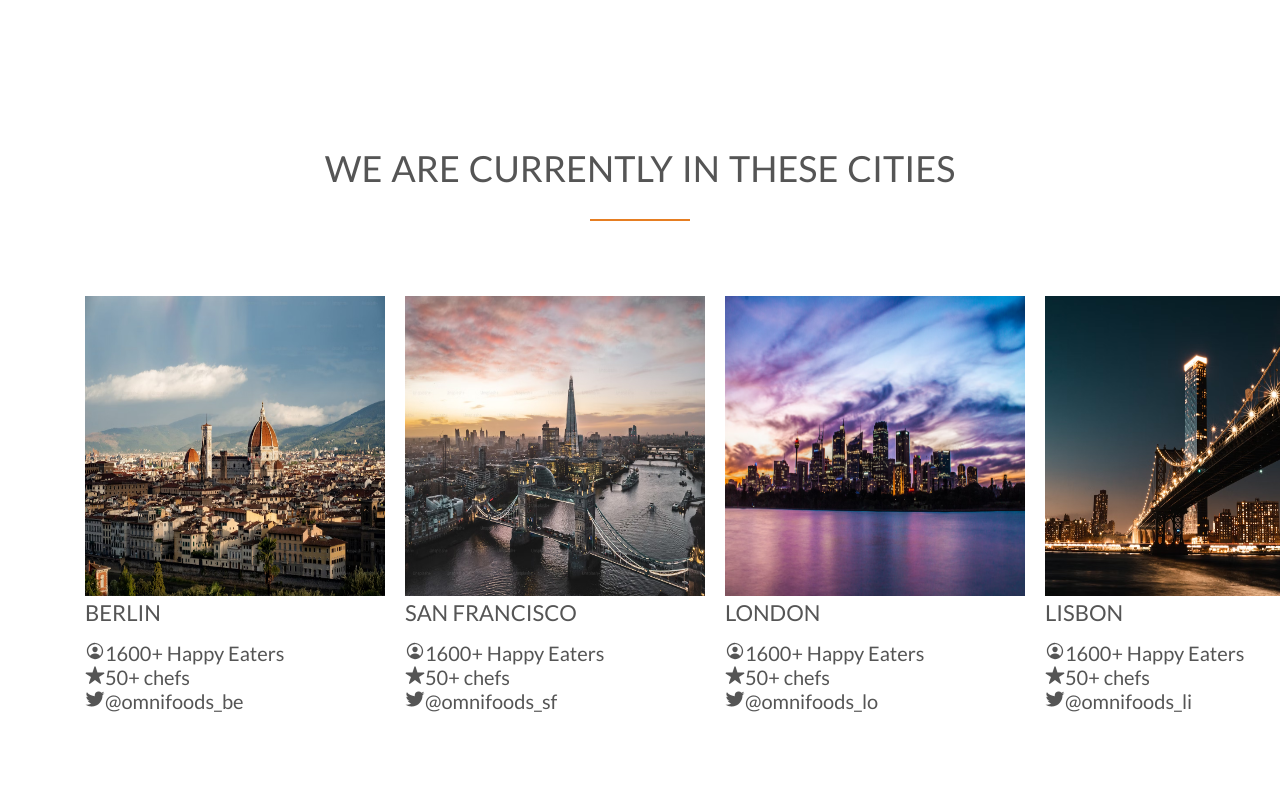
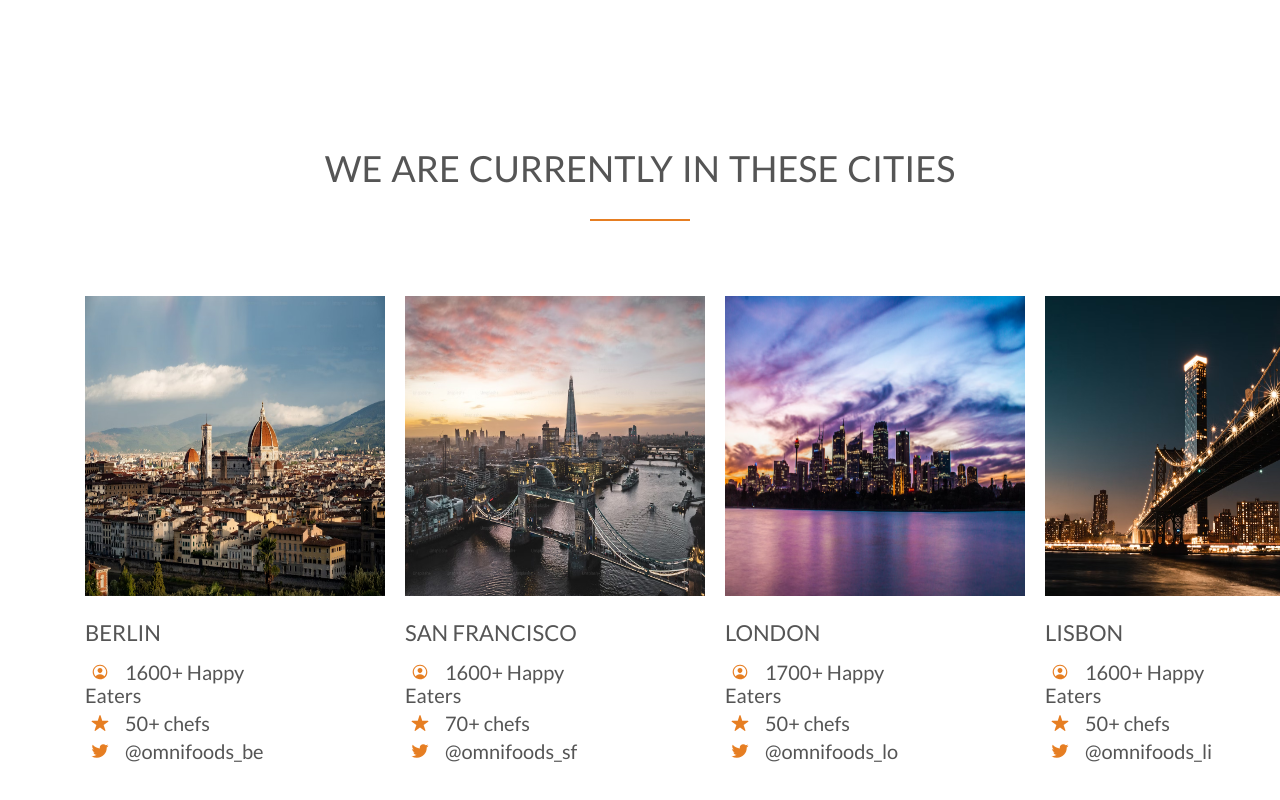
Before and after one commit to amritaaa-ui/Food-Project, a plain HTML site: page index.html in a window 1280 px wide. Shown: the part 3220-4020 px from the top of the page. Drawn offline with nearby package versions, Linux system fonts and the light colour scheme.

Commit message:
Cities section

```diff
--- a/index.html
+++ b/index.html
@@ -122,14 +122,14 @@
                     <img src="resources/img/berlin.avif" alt="Berlin" width="300" height="300">
                     <h3>Berlin</h3>
                     <div class="city-feature">
-                        <ion-icon name="person-circle-outline"></ion-icon>1600+ Happy Eaters
+                        <ion-icon class="icon-small" name="person-circle-outline"></ion-icon>1600+ Happy Eaters
                     </div>
                     <div class="city-feature">
-                        <ion-icon name="star"></ion-icon>50+ chefs
+                        <ion-icon class="icon-small" name="star"></ion-icon>50+ chefs
 
                     </div>
                     <div class="city-feature">
-                        <ion-icon name="logo-twitter"></ion-icon>@omnifoods_be
+                        <ion-icon class="icon-small" name="logo-twitter"></ion-icon>@omnifoods_be
                     </div>
 
                 </div>
@@ -137,14 +137,14 @@
                     <img src="resources/img/SanF.avif" alt="SanFrancisco" width="300" height="300">
                     <h3>San Francisco</h3>
                     <div class="city-feature">
-                        <ion-icon name="person-circle-outline"></ion-icon>1600+ Happy Eaters
+                        <ion-icon class="icon-small" name="person-circle-outline"></ion-icon>1600+ Happy Eaters
                     </div>
                     <div class="city-feature">
-                        <ion-icon name="star"></ion-icon>50+ chefs
+                        <ion-icon class="icon-small" name="star"></ion-icon>70+ chefs
 
                     </div>
                     <div class="city-feature">
-                        <ion-icon name="logo-twitter"></ion-icon>@omnifoods_sf
+                        <ion-icon class="icon-small" name="logo-twitter"></ion-icon>@omnifoods_sf
                     </div>
 
                 </div>
@@ -152,14 +152,14 @@
                     <img src="resources/img/London.avif" alt="London" width="300" height="300">
                     <h3>London</h3>
                     <div class="city-feature">
-                        <ion-icon name="person-circle-outline"></ion-icon>1600+ Happy Eaters
+                        <ion-icon class="icon-small" name="person-circle-outline"></ion-icon>1700+ Happy Eaters
                     </div>
                     <div class="city-feature">
-                        <ion-icon name="star"></ion-icon>50+ chefs
+                        <ion-icon class="icon-small" name="star"></ion-icon>50+ chefs
 
                     </div>
                     <div class="city-feature">
-                        <ion-icon name="logo-twitter"></ion-icon>@omnifoods_lo
+                        <ion-icon class="icon-small" name="logo-twitter"></ion-icon>@omnifoods_lo
                     </div>
 
                 </div>
@@ -167,14 +167,14 @@
                     <img src="resources/img/lisbon.avif" alt="Lisbon" width="300" height="300">
                     <h3>Lisbon</h3>
                     <div class="city-feature">
-                        <ion-icon name="person-circle-outline"></ion-icon>1600+ Happy Eaters
+                        <ion-icon class="icon-small" name="person-circle-outline"></ion-icon>1600+ Happy Eaters
                     </div>
                     <div class="city-feature">
-                        <ion-icon name="star"></ion-icon>50+ chefs
+                        <ion-icon class="icon-small" name="star"></ion-icon>50+ chefs
 
                     </div>
                     <div class="city-feature">
-                        <ion-icon name="logo-twitter"></ion-icon>@omnifoods_li
+                        <ion-icon class="icon-small" name="logo-twitter"></ion-icon>@omnifoods_li
                     </div>
 
                 </div>
--- a/resources/css/style.css
+++ b/resources/css/style.css
@@ -11,6 +11,10 @@ html {
     font-weight: 300;
     font-size: 20px;
     text-rendering: optimizeLegibility;
+}
+
+body{
+    overflow-x: hidden;
 }
 
 .nav{
@@ -258,3 +262,23 @@ h3{
     grid-template-columns: repeat(4, 1fr);
     gap: 20px;
 }
+
+.city-feature{
+    margin-bottom: 5px;
+}
+
+.box img{
+    margin-bottom: 20px;
+}
+
+.icon-small{
+    display: inline-block;
+    width: 30px;
+    text-align: center;
+    color: #e67e22;
+    font-size: 120%;
+    line-height: 120%;
+    vertical-align: middle;
+    margin-top: -5px;
+    margin-right: 10px;
+}
```
